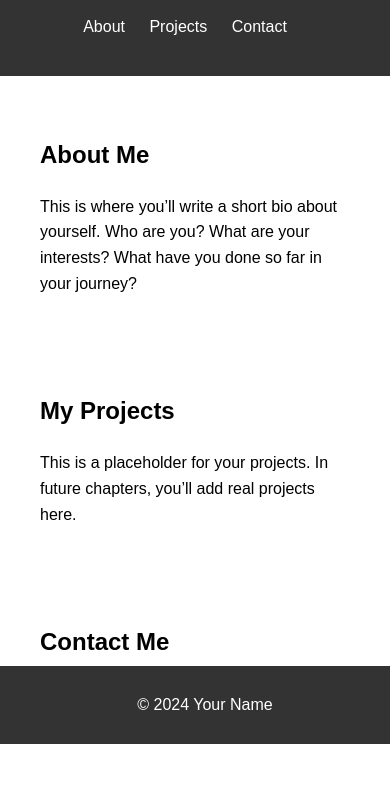
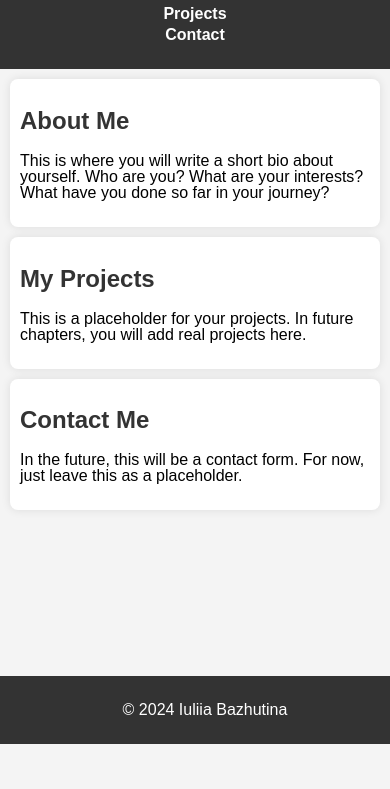
Before and after one commit to IuliiaBazhutina/My-portfolio, a plain HTML site: page index.html in a window 390 px wide. Shown: the part 100-889 px from the top of the page. After the commit the page ends 844 px from the top, so only its background shows below. Drawn offline with Linux system fonts and the light colour scheme.

Commit message:
Added basic CSS styling and responsive design

```diff
--- /dev/null
+++ b/css/styles.css
@@ -0,0 +1,90 @@
+/* General Styles */
+body {
+    font-family: Arial, sans-serif;
+    background-color: #f4f4f4;
+    margin: 0;
+    padding: 0;
+    line-height: 1;
+}
+
+header {
+    background-color: #333;
+    color: white;
+    padding: 20px;
+    text-align: center;
+}
+
+h2 {
+    color: #333;
+}
+
+nav ul {
+    list-style: none;
+    padding: 0;
+}
+
+nav ul li {
+    display: inline;
+    margin-right: 20px;
+}
+
+nav ul li a {
+    color: white;
+    text-decoration: none;
+}
+
+nav ul {
+    list-style: none;
+    padding: 0 10px;
+}
+
+nav ul li {
+    display: inline;
+    margin: 0 10px;
+}
+
+nav ul li a {
+    color: white;
+    text-decoration: none;
+    font-weight: bold;
+}
+
+nav ul li a:hover {
+    text-decoration: underline;
+}
+
+section {
+    padding: 20px;
+    margin: 20px;
+    background-color: white;
+    border-radius: 8px;
+    box-shadow: 0 0 10px rgba(0, 0, 0, 0.1);
+}
+
+footer {
+    background-color: #333;
+    color: white;
+    text-align: center;
+    padding: 10px;
+    position: fixed;
+    bottom: 0;
+    width: 100%;
+}
+
+/* Media Queries for Mobile Devices */
+@media only screen and (max-width: 600px) {
+    header, footer {
+        padding: 10px;
+    }
+
+    nav ul li {
+        display: block;
+        text-align: center;
+        margin: 5px 0;
+    }
+
+    section {
+        padding: 10px;
+        margin: 10px;
+    }
+}
--- a/index.html
+++ b/index.html
@@ -3,13 +3,13 @@
 <head>
     <meta charset="UTF-8">
     <meta name="viewport" content="width=device-width, initial-scale=1.0">
-    <link rel="stylesheet" href="styles.css">
+    <link rel="stylesheet" href="css/styles.css">
     <title>My Portfolio</title>
 </head>
 <body>
     <!-- Header Section -->
     <header>
-        <h1>Your Name</h1>
+        <h1>Iuliia Bazhutina</h1>
         <nav>
             <ul>
                 <li><a href="#about">About</a></li>
@@ -22,13 +22,13 @@
     <!-- About Section -->
     <section id="about">
         <h2>About Me</h2>
-        <p>This is where you’ll write a short bio about yourself. Who are you? What are your interests? What have you done so far in your journey?</p>
+        <p>This is where you will write a short bio about yourself. Who are you? What are your interests? What have you done so far in your journey?</p>
     </section>
 
     <!-- Projects Section -->
     <section id="projects">
         <h2>My Projects</h2>
-        <p>This is a placeholder for your projects. In future chapters, you’ll add real projects here.</p>
+        <p>This is a placeholder for your projects. In future chapters, you will add real projects here.</p>
     </section>
 
     <!-- Contact Section -->
@@ -39,7 +39,7 @@
 
     <!-- Footer Section -->
     <footer>
-        <p>&copy; 2024 Your Name</p>
+        <p>&copy; 2024 Iuliia Bazhutina</p>
     </footer>
 </body>
 </html>
--- a/styles.css
+++ /dev/null
@@ -1,44 +0,0 @@
-/* General Styles */
-body {
-    font-family: Arial, sans-serif;
-    margin: 0;
-    padding: 0;
-    line-height: 1.6;
-}
-
-header {
-    background-color: #333;
-    color: white;
-    padding: 20px;
-    text-align: center;
-}
-
-nav ul {
-    list-style: none;
-    padding: 0;
-}
-
-nav ul li {
-    display: inline;
-    margin-right: 20px;
-}
-
-nav ul li a {
-    color: white;
-    text-decoration: none;
-}
-
-section {
-    padding: 20px;
-    margin: 20px;
-}
-
-footer {
-    background-color: #333;
-    color: white;
-    text-align: center;
-    padding: 10px;
-    position: fixed;
-    bottom: 0;
-    width: 100%;
-}
```
